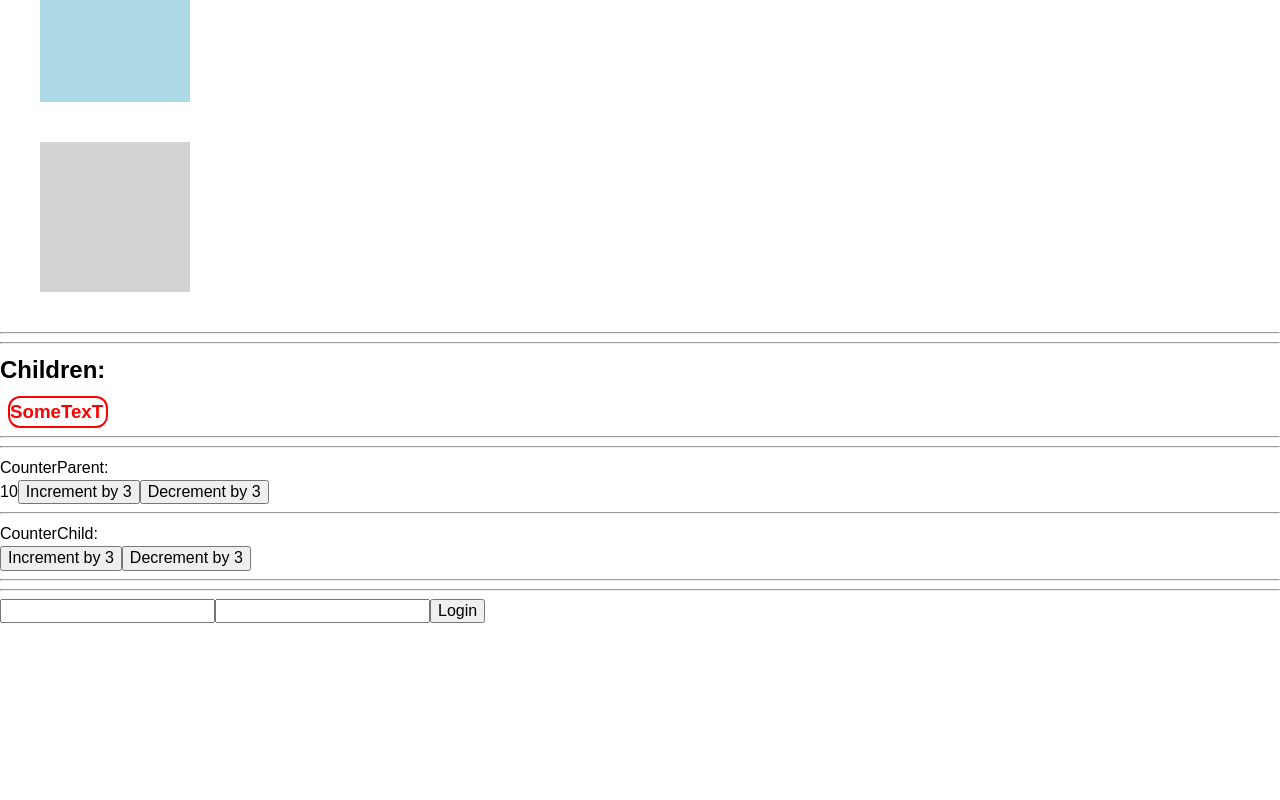
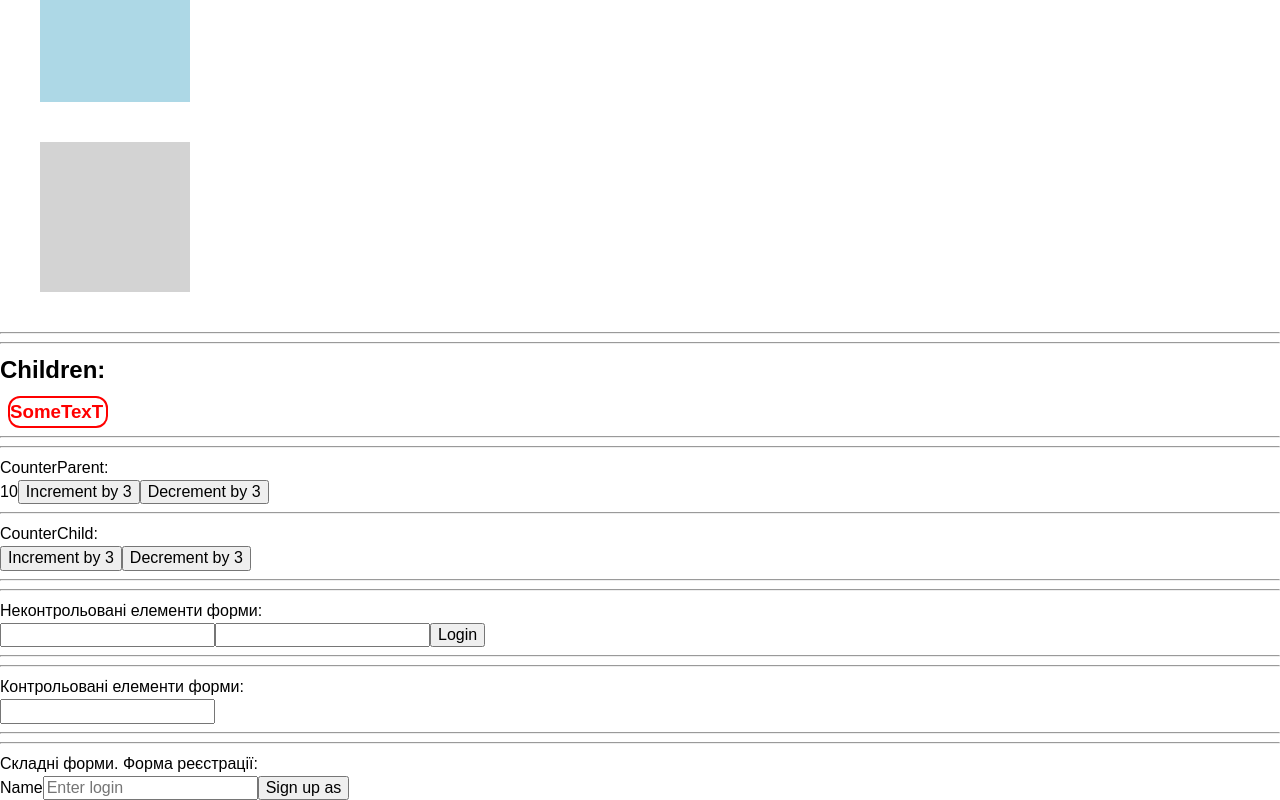
Before and after one commit to kornieiev/React, a React (Create React App) app: page / in a window 1280 px wide. Shown: the part 1356-2156 px from the top of the page. Before the commit the page ends 1979 px from the top, so only its background shows below. Built offline with nearby package versions, Linux system fonts and the light colour scheme.

Commit message:
SignUpForm

```diff
--- a/src/components/App/App.jsx
+++ b/src/components/App/App.jsx
@@ -8,8 +8,10 @@ import { Box } from './App.styled';
 import { GlobalStyle } from './GlobalStyles';
 import styled from 'styled-components';
 import Children from 'components/Children/Children';
-import Counter from 'components/M2_Evt_State_Form/Counter/Counter';
-import LoginFormUncontrolled from 'components/M2_Evt_State_Form/LoginFormUncontrolled/LoginFormUncontrolled';
+import Counter from 'components/M2_Class_Evt_State_Form/Counter/Counter';
+import LoginFormUncontrolled from 'components/M2_Class_Evt_State_Form/LoginFormUncontrolled/LoginFormUncontrolled';
+import LoginFormControlled from 'components/M2_Class_Evt_State_Form/LoginFormControlled/LoginFormControlled';
+import SignUpForm from 'components/M2_Class_Evt_State_Form/SignUpForm/SignUpForm';
 
 const user1 = {
   id: 1,
@@ -91,21 +93,34 @@ export const App = () => {
       <hr />
       <hr />
 
-      {/*  */}
+      {/* Стан + Підіймання стану */}
       <Counter step={3} initialValue={10} />
-
-      {/*  */}
 
       <hr />
       <hr />
 
-      {/*  */}
-
+      {/* Неконтрольовані елементи форми */}
       <LoginFormUncontrolled
         onSubmit={values =>
           console.log('🚀 ~ App - LoginFormUncontrolled ~ values:', values)
         }
       />
+
+      <hr />
+      <hr />
+
+      {/* Контрольовані елементи форми */}
+      <LoginFormControlled />
+
+      <hr />
+      <hr />
+
+      {/* Складні форми. Форма реєстрації */}
+      <SignUpForm
+        onSubmit={values =>
+          console.log('🚀 ~ App - SignUpForm ~ values:', values)
+        }
+      />
     </>
   );
 };
--- /dev/null
+++ b/src/components/M2_Class_Evt_State_Form/LoginFormControlled/LoginFormControlled.jsx
@@ -0,0 +1,22 @@
+import React, { Component } from 'react';
+
+export default class LoginFormControlled extends Component {
+  state = {
+    inputValue: '',
+  };
+
+  handleChange = evt => {
+    // console.log('evt.target.value', evt.target.value);
+    this.setState({ inputValue: evt.target.value });
+  };
+
+  render() {
+    const { inputValue } = this.state;
+    return (
+      <>
+        <p>Контрольовані елементи форми:</p>
+        <input type="text" value={inputValue} onChange={this.handleChange} />
+      </>
+    );
+  }
+}
--- a/src/components/M2_Evt_State_Form/LoginFormUncontrolled/LoginFormUncontrolled.jsx
+++ b/src/components/M2_Class_Evt_State_Form/LoginFormUncontrolled/LoginFormUncontrolled.jsx
@@ -13,11 +13,14 @@ export default class LoginFormUncontrolled extends Component {
 
   render() {
     return (
-      <form onSubmit={this.handleSubmit}>
-        <input type="text" name="login" />
-        <input type="password" name="password" />
-        <button type="submit">Login</button>
-      </form>
+      <>
+        <p>Неконтрольовані елементи форми:</p>
+        <form onSubmit={this.handleSubmit}>
+          <input type="text" name="login" />
+          <input type="password" name="password" />
+          <button type="submit">Login</button>
+        </form>
+      </>
     );
   }
 }
--- /dev/null
+++ b/src/components/M2_Class_Evt_State_Form/SignUpForm/SignUpForm.jsx
@@ -0,0 +1,44 @@
+import React, { Component } from 'react';
+
+export default class SignUpForm extends Component {
+  state = {
+    login: '',
+  };
+
+  // Відповідає за оновлення стану
+  handleChange = e => {
+    this.setState({ login: e.target.value });
+  };
+
+  // Викликається під час відправлення форми
+  handleSubmit = evt => {
+    evt.preventDefault();
+    console.log(`Signed up as: ${this.state.login}`);
+
+    // Проп, який передається формі для виклику під час сабміту
+    this.props.onSubmit({ ...this.state });
+  };
+
+  render() {
+    const { login } = this.state;
+
+    return (
+      <>
+        <p>Складні форми. Форма реєстрації:</p>
+        <form onSubmit={this.handleSubmit}>
+          <label>
+            Name
+            <input
+              type="text"
+              placeholder="Enter login"
+              value={login}
+              onChange={this.handleChange}
+            />
+          </label>
+
+          <button type="submit">Sign up as {login}</button>
+        </form>
+      </>
+    );
+  }
+}
```
Also changed, not shown: src/components/M2_Class_Evt_State_Form/Counter/Counter.jsx (renamed from src/components/M2_Evt_State_Form/Counter/Counter.jsx), src/components/M2_Class_Evt_State_Form/Counter/CounterChild.jsx (renamed from src/components/M2_Evt_State_Form/Counter/CounterChild.jsx), src/components/M2_Class_Evt_State_Form/MyClassComponent/MyClassComponent.jsx (renamed from src/components/M2_Evt_State_Form/MyClassComponent/MyClassComponent.jsx).
